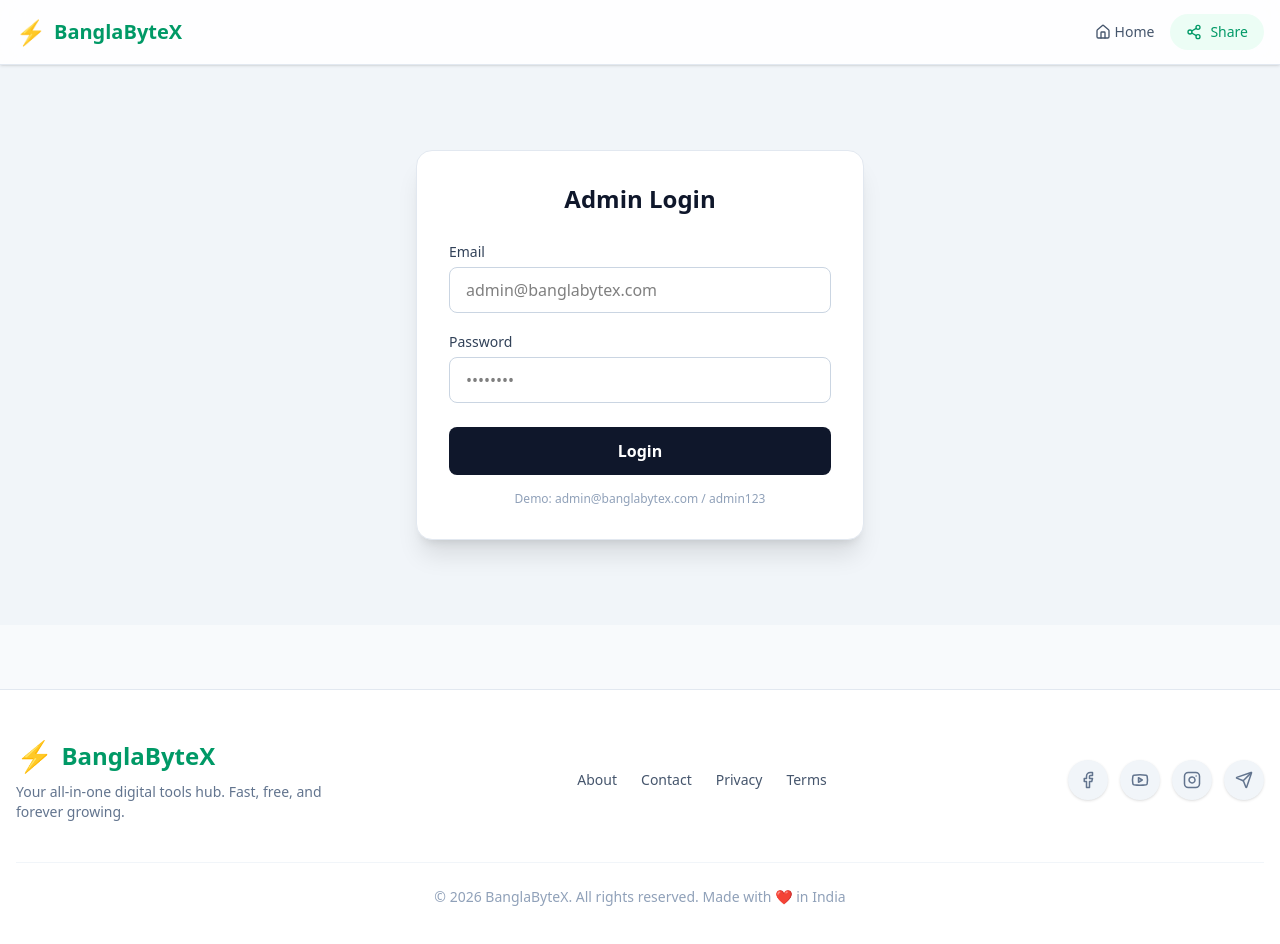
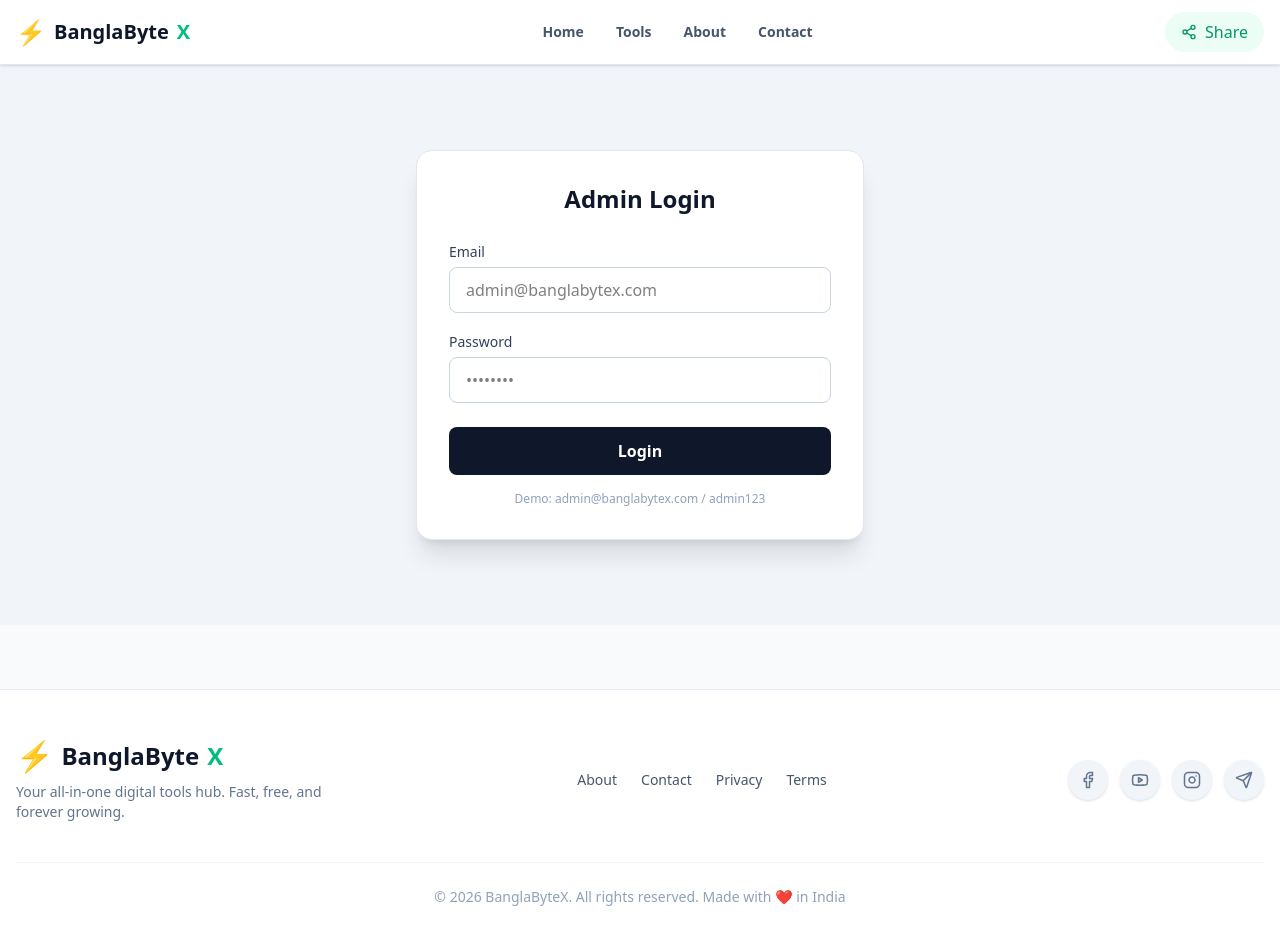
Before and after one commit to pabanfiles/banglabytex, a React (Vite) app in the folder frontend/: page /admin in a window 1280 px wide. Shown: the top 944 px of the page. Built offline with nearby package versions, Linux system fonts and the light colour scheme.

Commit message:
Add responsive navigation menu to header

```diff
--- a/frontend/src/layouts/RootLayout.tsx
+++ b/frontend/src/layouts/RootLayout.tsx
@@ -1,5 +1,5 @@
 import { Link, Outlet, useLocation } from 'react-router-dom'
-import { Home as HomeIcon, Facebook, Youtube, Instagram, Send, Share2, ArrowUp } from 'lucide-react'
+import { Home as HomeIcon, Facebook, Youtube, Instagram, Send, Share2, ArrowUp, Menu, X } from 'lucide-react'
 import { useState, useEffect } from 'react'
 import { toast } from 'sonner'
 
@@ -8,6 +8,7 @@ export default function RootLayout() {
   const isHome = pathname === '/'
   const [scrollProgress, setScrollProgress] = useState(0)
   const [isVisible, setIsVisible] = useState(false)
+  const [isMobileMenuOpen, setIsMobileMenuOpen] = useState(false)
 
   // স্ক্রল পার্সেন্টেজ ট্র্যাকিং
   useEffect(() => {
@@ -15,11 +16,20 @@ export default function RootLayout() {
       const totalHeight = document.documentElement.scrollHeight - document.documentElement.clientHeight
       const progress = (window.scrollY / totalHeight) * 100
       setScrollProgress(progress)
-      setIsVisible(window.scrollY > 200) // ২০০ পিক্সেল স্ক্রল করলে বাটন দেখাবে
+      setIsVisible(window.scrollY > 200)
     }
     window.addEventListener('scroll', handleScroll)
     return () => window.removeEventListener('scroll', handleScroll)
   }, [])
+
+  // মেনু ওপেন থাকলে স্ক্রল বন্ধ রাখা
+  useEffect(() => {
+    if (isMobileMenuOpen) {
+      document.body.style.overflow = 'hidden'
+    } else {
+      document.body.style.overflow = 'unset'
+    }
+  }, [isMobileMenuOpen])
 
   const scrollToTop = () => {
     window.scrollTo({ top: 0, behavior: 'smooth' })
@@ -50,26 +60,26 @@ export default function RootLayout() {
     { name: 'Telegram', url: 'https://t.me/banglabytex', icon: Send },
   ]
 
+  const navLinks = [
+    { name: 'Home', path: '/' },
+    { name: 'Tools', path: '/' },
+    { name: 'About', path: '/about' },
+    { name: 'Contact', path: '/contact' },
+  ]
+
   return (
     <div className="min-h-screen bg-slate-50 flex flex-col relative">
 
-      {/* Circular Scroll Progress (Bottom Right) */}
+      {/* Circular Scroll Progress */}
       {isVisible && (
         <button
           onClick={scrollToTop}
           className="fixed bottom-6 right-6 z-[100] w-10 h-10 bg-white rounded-full shadow-2xl flex items-center justify-center cursor-pointer hover:-translate-y-1 transition-transform border border-slate-100"
-          title="Scroll to top"
         >
-          {/* SVG Circular Progress */}
           <svg className="absolute inset-0 w-full h-full -rotate-90" viewBox="0 0 100 100">
-            {/* Background Circle */}
             <circle cx="50" cy="50" r="42" fill="none" stroke="#f1f5f9" strokeWidth="6" />
-            {/* Progress Circle */}
             <circle
-              cx="50" cy="50" r="42"
-              fill="none"
-              stroke="#10b981"
-              strokeWidth="6"
+              cx="50" cy="50" r="42" fill="none" stroke="#10b981" strokeWidth="6"
               strokeDasharray={`${2 * Math.PI * 42}`}
               strokeDashoffset={`${2 * Math.PI * 42 * (1 - scrollProgress / 100)}`}
               strokeLinecap="round"
@@ -80,33 +90,73 @@ export default function RootLayout() {
         </button>
       )}
 
-      <header className="sticky top-0 z-50 bg-white/80 backdrop-blur-md border-b border-slate-200 shadow-sm">
+      {/* Header / Navbar */}
+      <header className="sticky top-0 z-50 bg-white/90 backdrop-blur-md border-b border-slate-200 shadow-sm">
         <div className="max-w-7xl mx-auto px-4 h-16 flex items-center justify-between">
-          <Link to="/" className="flex items-center gap-2 font-bold text-xl text-emerald-600">
-            <span className="text-2xl">⚡</span> BanglaByteX
+
+          {/* Logo */}
+          <Link to="/" className="flex items-center gap-2 font-extrabold text-xl text-slate-900">
+            <span className="text-2xl text-emerald-500">⚡</span> BanglaByte<span className="text-emerald-500">X</span>
           </Link>
-          <nav className="flex items-center gap-4 text-sm">
-            {!isHome && (
-              <Link to="/" className="flex items-center gap-1 text-slate-600 hover:text-emerald-600">
-                <HomeIcon size={16} /> Home
+
+          {/* Desktop Menu */}
+          <nav className="hidden md:flex items-center gap-8 text-sm font-semibold text-slate-600">
+            {navLinks.map((link) => (
+              <Link
+                key={link.name}
+                to={link.path}
+                className={`hover:text-emerald-500 transition-colors ${pathname === link.path ? 'text-emerald-500' : ''}`}
+              >
+                {link.name}
               </Link>
-            )}
-            <button onClick={handleShare} className="flex items-center gap-2 px-4 py-2 bg-emerald-50 text-emerald-600 rounded-full font-medium hover:bg-emerald-100 transition">
+            ))}
+          </nav>
+
+          {/* Right Side (Share + Mobile Menu) */}
+          <div className="flex items-center gap-3">
+            <button onClick={handleShare} className="hidden sm:flex items-center gap-2 px-4 py-2 bg-emerald-50 text-emerald-600 rounded-full font-medium hover:bg-emerald-100 transition">
               <Share2 size={16} /> Share
             </button>
-          </nav>
+
+            <button
+              className="md:hidden p-2 text-slate-600 hover:bg-slate-100 rounded-lg"
+              onClick={() => setIsMobileMenuOpen(!isMobileMenuOpen)}
+            >
+              {isMobileMenuOpen ? <X size={24} /> : <Menu size={24} />}
+            </button>
+          </div>
         </div>
+
+        {/* Mobile Menu Dropdown */}
+        {isMobileMenuOpen && (
+          <div className="md:hidden bg-white border-t border-slate-100 px-4 py-4 space-y-2 shadow-xl absolute w-full left-0">
+            {navLinks.map((link) => (
+              <Link
+                key={link.name}
+                to={link.path}
+                onClick={() => setIsMobileMenuOpen(false)}
+                className={`block px-4 py-3 rounded-xl font-medium ${pathname === link.path ? 'bg-emerald-50 text-emerald-600' : 'text-slate-600 hover:bg-slate-50'}`}
+              >
+                {link.name}
+              </Link>
+            ))}
+            <button onClick={() => { handleShare(); setIsMobileMenuOpen(false); }} className="w-full flex items-center justify-center gap-2 px-4 py-3 bg-emerald-500 text-white rounded-xl font-medium mt-2">
+              <Share2 size={18} /> Share Site
+            </button>
+          </div>
+        )}
       </header>
 
       <main className="flex-1"><Outlet /></main>
 
+      {/* Footer */}
       <footer className="mt-16 border-t border-slate-200 bg-white">
         <div className="max-w-7xl mx-auto px-4 py-12">
           <div className="flex flex-col md:flex-row justify-between items-center gap-8">
 
             <div className="text-center md:text-left">
-              <Link to="/" className="flex items-center justify-center md:justify-start gap-2 font-bold text-2xl text-emerald-600 mb-2">
-                <span className="text-3xl">⚡</span> BanglaByteX
+              <Link to="/" className="flex items-center justify-center md:justify-start gap-2 font-bold text-2xl text-slate-900 mb-2">
+                <span className="text-3xl text-emerald-500">⚡</span> BanglaByte<span className="text-emerald-500">X</span>
               </Link>
               <p className="text-sm text-slate-500 max-w-xs">Your all-in-one digital tools hub. Fast, free, and forever growing.</p>
             </div>
```
